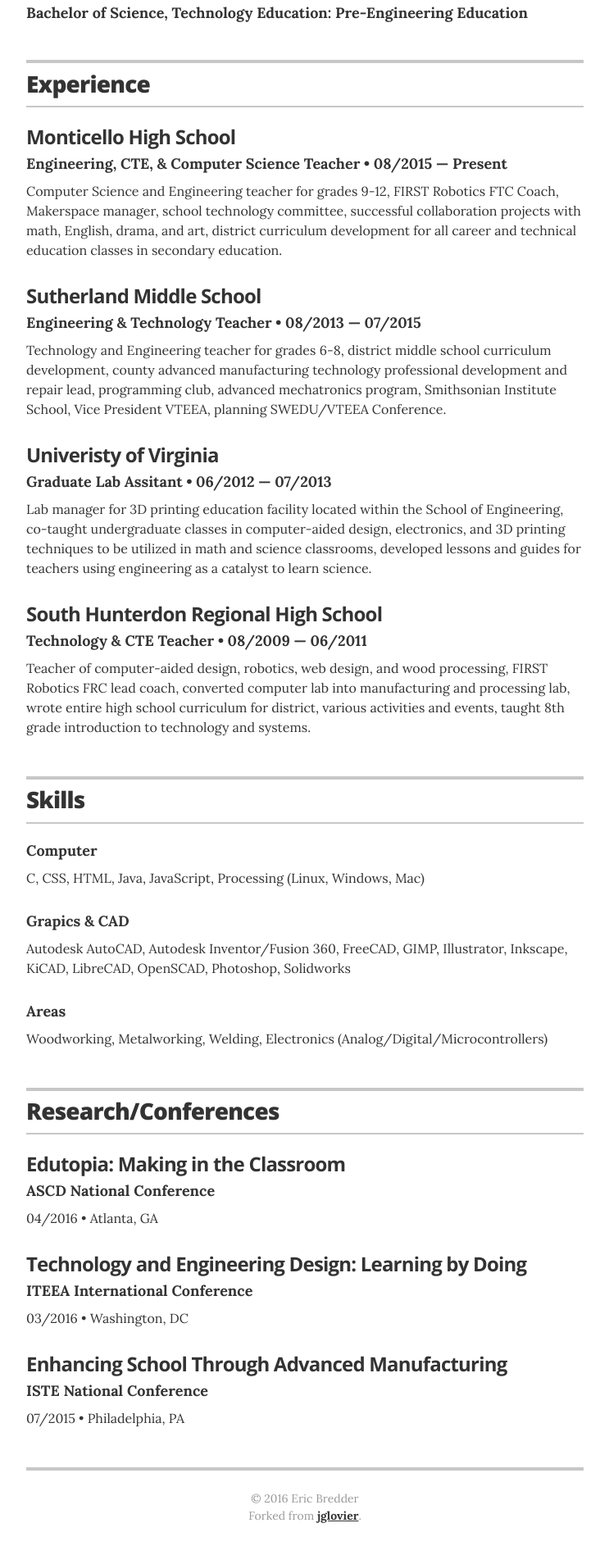
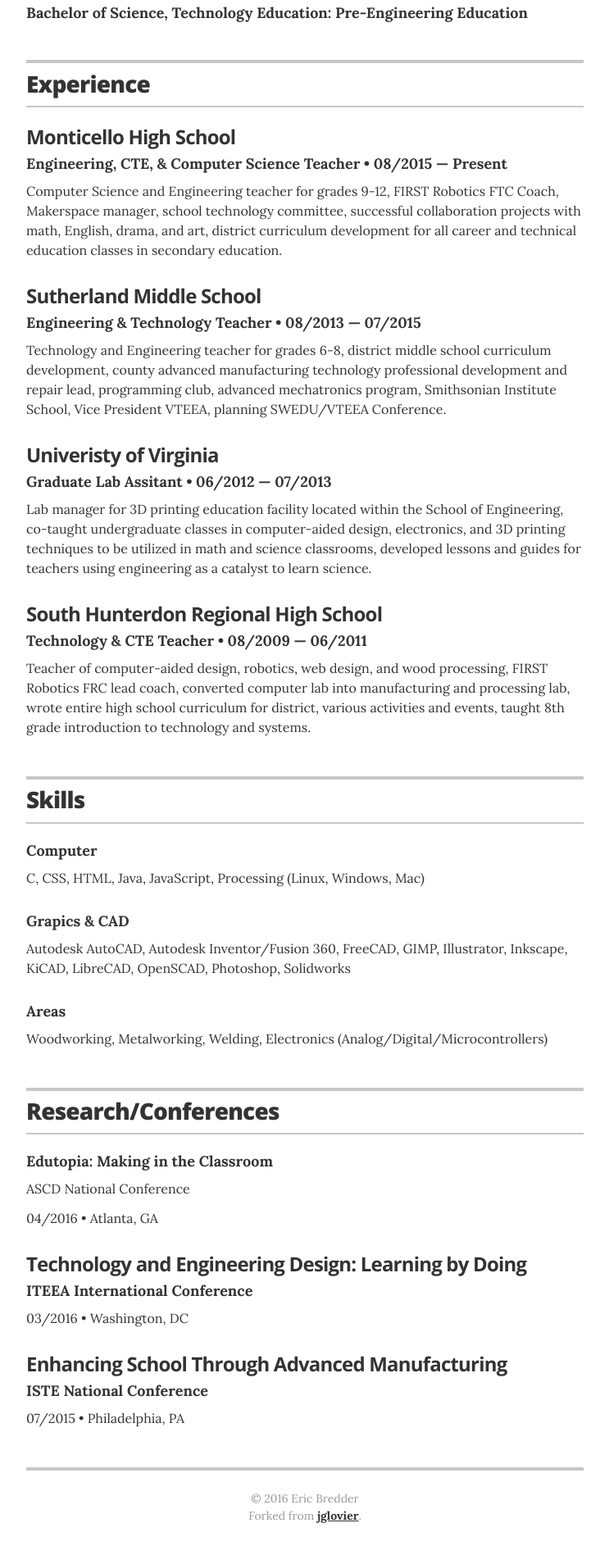
Before and after one commit to eabredder/eabredder.github.io, a Jekyll site: the page built from index.html, in a window 1280 px wide. Shown: the part 664-2572 px from the top of the page at 82% size, without its empty margins (268-1011 px from the left). Built offline with Jekyll 4.4.1, drawn with Linux system fonts in a browser that asks for light colours.

Commit message:
Update resume.html

```diff
--- a/_layouts/resume.html
+++ b/_layouts/resume.html
@@ -187,8 +187,8 @@
         </header>
 
         <div class="resume-item">
-          <h4 class="resume-item-title">Edutopia: Making in the Classroom</h4>
-          <h5 class="resume-item-details">ASCD National Conference</h5>
+          <h4 class="resume-item-details" itemprop="award">Edutopia: Making in the Classroom</h4>
+          <p class="resume-item-copy">ASCD National Conference</p>
           <p class="resume-item-copy">04/2016 &bull; Atlanta, GA</p>
         </div>
 
```
